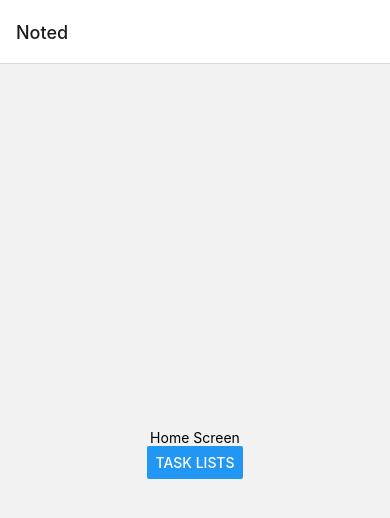
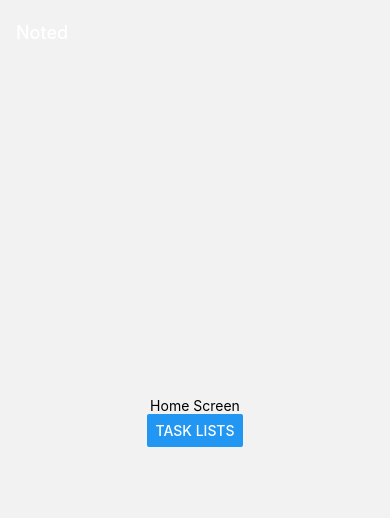
Before and after one commit to Thenlie/noted, a React Native app: screen / in a window 390 px wide. Shown: the top 518 px of the page. Built offline with nearby package versions, Linux system fonts and the light colour scheme.

Commit message:
Update navigator style

```diff
--- a/App.tsx
+++ b/App.tsx
@@ -1,5 +1,4 @@
 import React from 'react';
-import { Text, View } from 'react-native';
 import { NavigationContainer } from '@react-navigation/native';
 import { createNativeStackNavigator } from '@react-navigation/native-stack';
 import { RootStackParamList } from './RootStackParams';
@@ -13,7 +12,17 @@ const App = () => {
 
   return (
     <NavigationContainer>
-        <Stack.Navigator initialRouteName="Home">
+        <Stack.Navigator
+            initialRouteName="Home"
+            screenOptions={{
+                headerStyle: {
+                    backgroundColor: '#444444',
+                },
+                headerTintColor: '#ffffff',
+                headerLargeTitle: true,
+                headerTransparent: true,
+            }}
+        >
             <Stack.Screen
                 name="Home"
                 component={HomeScreen}
```
